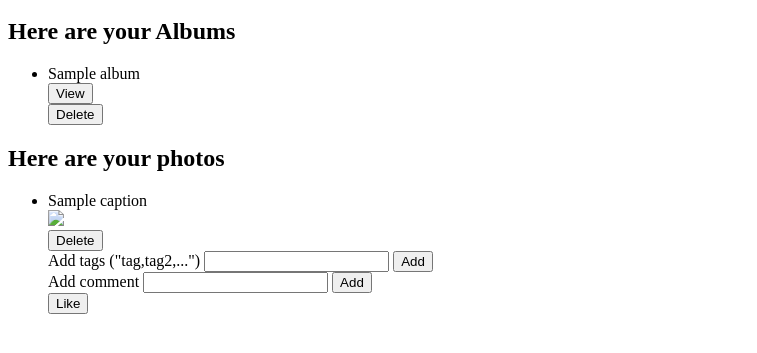
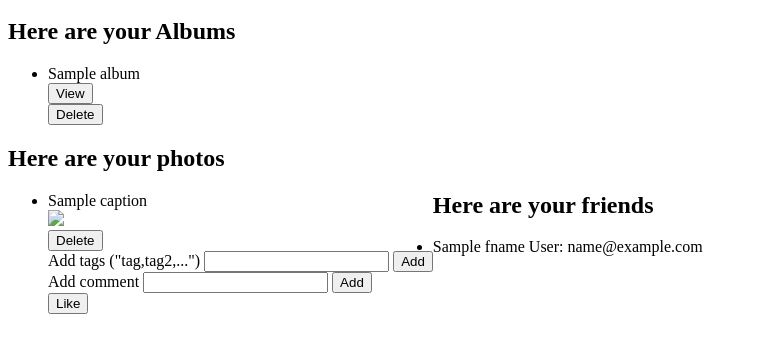
Before and after one commit to cclimcl/CS460, a Flask app: template skeleton/templates/hello.html in a window 1280 px wide. Shown: the part 188-541 px from the top of the page, without its empty margins (0-757 px from the left). Run offline with Flask 2, Linux system fonts and the light colour scheme; data comes from the database, SQL or seed files in the repository; the template is opened without the code that fills it: most values are stand-ins (such as "Sample title", 1, 10 or a date in 2020).

Commit message:
Display list of friends

```diff
--- a/skeleton/templates/hello.html
+++ b/skeleton/templates/hello.html
@@ -68,3 +68,13 @@
     {% endfor %}
     </ul>
 {% endif %}
+
+{% if friends %}
+<h2>Here are your friends</h2>
+    <ul>
+    {% for (fname, lname, email) in friends %}
+
+        <li>{{fname}} {{lname}}: {{email}}</li>
+    {% endfor %}
+    </ul>
+{% endif %}
```
